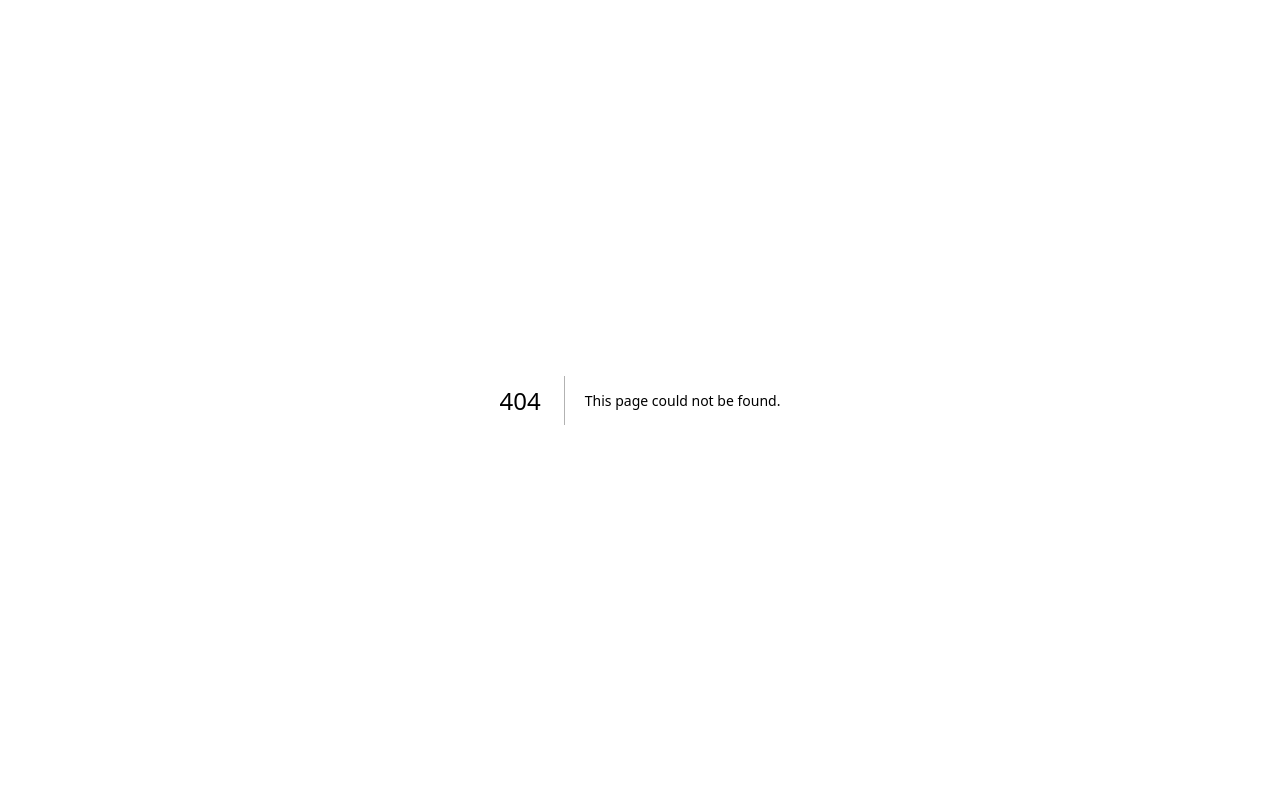
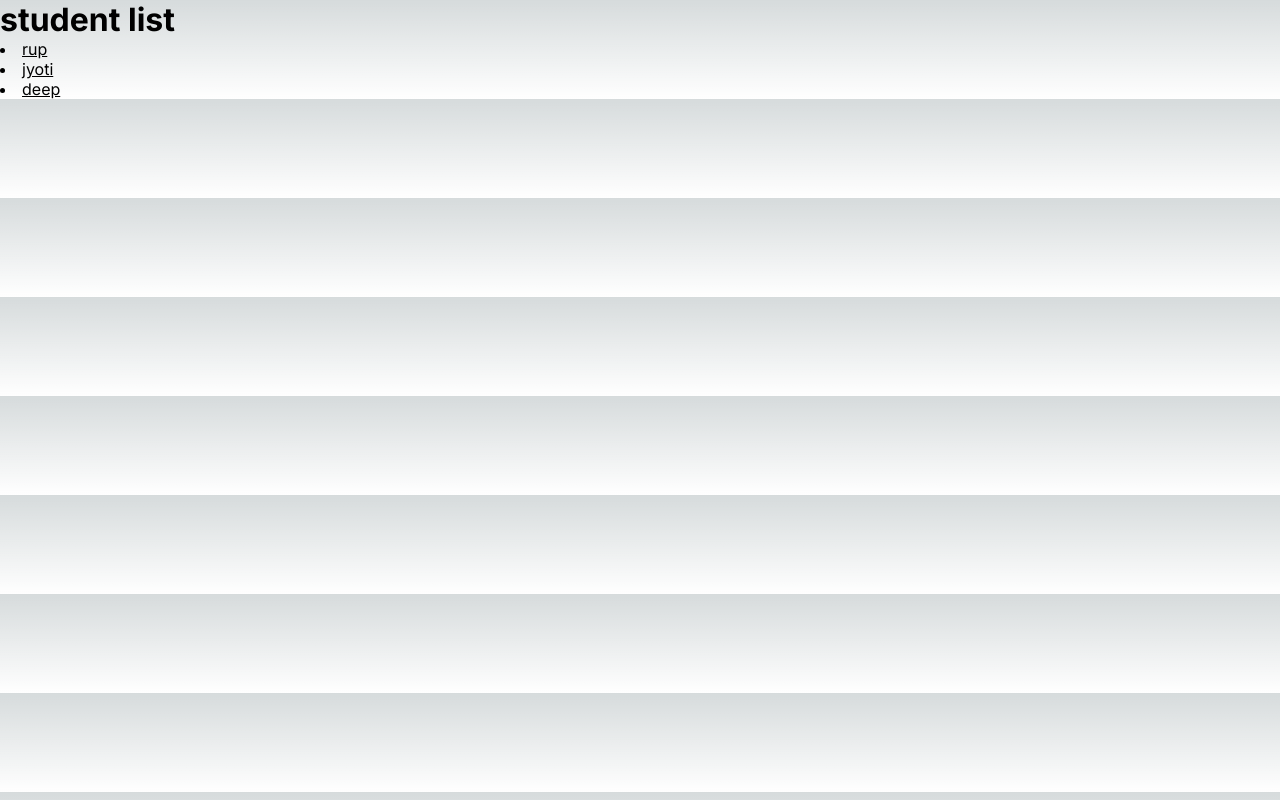
Before and after one commit to rupmedhi4/nextjs, a Next.js app: page /studentslist in a window 1280 px wide. Before the commit this address had no page. Built offline with nearby package versions, Linux system fonts and the light colour scheme.

Commit message:
dynamic routing

```diff
--- /dev/null
+++ b/src/app/studentslist/page.js
@@ -0,0 +1,23 @@
+"use client"
+import Link from 'next/link'
+export default function Studentslist() {
+  return (
+    <div>
+      <h1>student list</h1>
+      <u>
+        <li>
+        <Link href="/studentslist/rup">rup</Link>
+        </li>
+
+        <li>
+        <Link href="/studentslist/jyoti">jyoti</Link>
+        </li>
+
+        <li>
+        <Link href="/studentslist/deep">deep</Link>
+        </li>
+
+      </u>
+    </div>
+  )
+}
```
Also changed, not shown: src/app/studentslist/[students]/page.js (added, +10 -0 lines).
